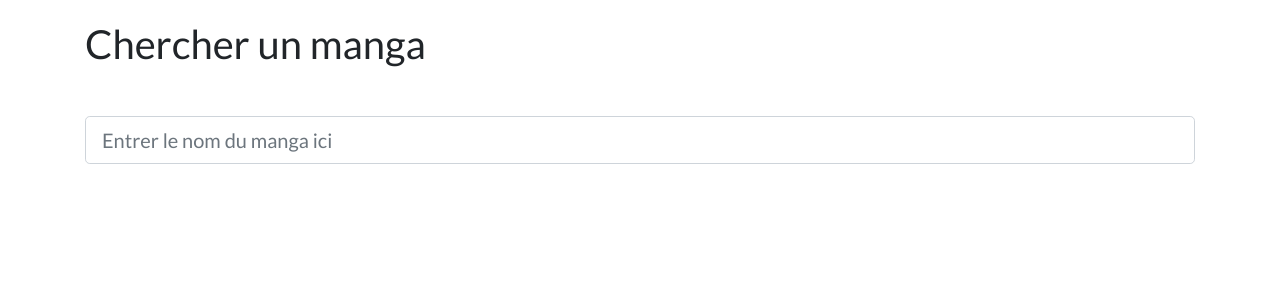
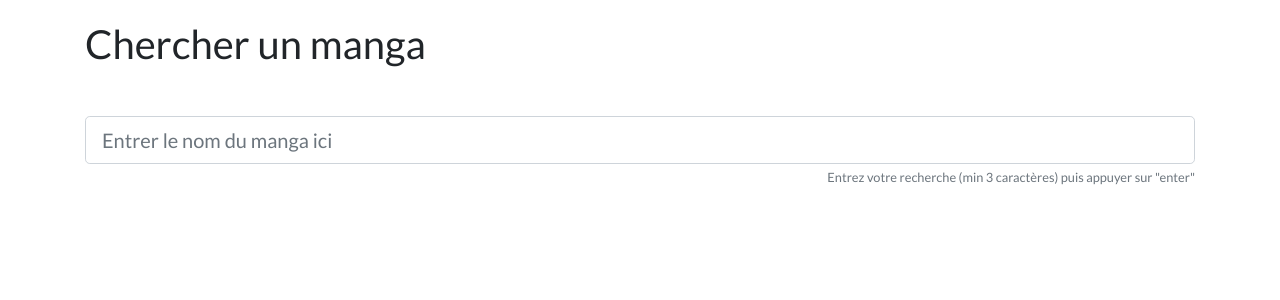
Before and after one commit to Cryde/mangamanager, a Symfony app: template templates/book/index.html.twig in a window 1280 px wide. Shown: the part 60-360 px from the top of the page. Run offline with Twig, Linux system fonts and the light colour scheme; the template is opened without the code that fills it, so the values that code supplies are empty; style sheets or scripts are compiled from the project's sources; some libraries are stand-ins or nearby versions.

Commit message:
feat: improve the search on enter + helper

```diff
--- a/assets/js/book/search.js
+++ b/assets/js/book/search.js
@@ -1,8 +1,9 @@
-import {debounce, waiting, templateBook} from "../helpers";
+import {waiting, templateBook} from "../helpers";
 
 export {handleSearch};
 
 let resultContainer = null;
+let lastSearch = '';
 
 function handleSearch() {
   const element = document.querySelector('.js-search-book');
@@ -13,18 +14,24 @@ function handleSearch() {
 
   resultContainer = document.querySelector('.js-results');
 
-  element.addEventListener('keydown', debounce(function () {
-    const value = this.value;
+  element.addEventListener('keydown', function (e) {
+    const code = (e.keyCode ? e.keyCode : e.which);
 
-    if (value.length > 3) {
+    if(code === 13) {
+      e.preventDefault();
+      const value = this.value;
+      if (value.length > 3 && lastSearch !== value) {
+        resultContainer.innerHTML = waiting();
+        lastSearch = value;
+        launchSearch(value);
+      }
+    }
+  });
+}
 
-      resultContainer.innerHTML = waiting();
-
-      getResult(value)
-      .then(displayResults)
-    }
-
-  }, 500));
+function launchSearch(value) {
+  getResult(value)
+  .then(displayResults);
 }
 
 function getResult(q) {
@@ -35,6 +42,11 @@ function displayResults(results) {
 
   const books = results.data;
 
+  if(!books.length) {
+    displayNoResult();
+    return;
+  }
+
   let htmlResult = '';
 
   for (const book of books) {
@@ -43,3 +55,13 @@ function displayResults(results) {
 
   resultContainer.innerHTML = htmlResult;
 }
+
+function displayNoResult() {
+  resultContainer.innerHTML = `
+  <div class="col-lg-12 mt-lg-5">
+  <div class="text-center">
+    Nous n'avons pas trouvé de résultats pour votre recherche.<br/>
+  </div>
+  </div>
+  `;
+}
--- a/assets/js/helpers.js
+++ b/assets/js/helpers.js
@@ -17,11 +17,16 @@ function waiting() {
 
 function templateBook({title, cover_url, url}) {
   return `
-    <div class="col-lg-3 text-center">
-      <a href="${url}">
-          ${title}
-          <img src="${cover_url}" alt="${title}" class="img-fluid"/>
-      </a>
+    <div class="col-lg-3 mt-lg-4">
+        <div class="card">
+          <img src="${cover_url}" alt="${title}" class="img-fluid card-img-top"/>
+          <div class="card-body">
+              <h6 class="card-title">${title}</h6>
+              <a href="${url}" class="btn btn-outline-primary btn-block">
+                  <i class="far fa-eye"></i> Voir
+              </a>
+          </div>
+      </div>
     </div>
   `;
 }
--- a/templates/book/index.html.twig
+++ b/templates/book/index.html.twig
@@ -8,6 +8,9 @@
     <form name="book_search" method="post">
         <input type="text" id="book_search_title" name="book_search[title]" required="required"
                placeholder="Entrer le nom du manga ici" class="form-control-lg js-search-book form-control"/>
+        <small id="passwordHelpBlock" class="form-text text-muted text-right">
+            Entrez votre recherche (min 3 caractères) puis appuyer sur "enter"
+        </small>
     </form>
 
     <div class="row js-results mt-lg-5 text-center"></div>
--- a/templates/book/show.html.twig
+++ b/templates/book/show.html.twig
@@ -42,7 +42,7 @@
                 <div class="card">
                     {% set cover = tome | cover_public_path %}
                     {% if cover %}
-                        <img src="{{ cover }}" alt="{{ book.title }}" class="img-fluid card-img-top"/>
+                        <img src="{{ cover }}" alt="{{ tome.title }}" class="img-fluid card-img-top"/>
                     {% endif %}
                     <div class="card-body">
                         <h6 class="card-title">{{ tome.title }}</h6>
```
Also changed, not shown: templates/book/_book_display.html.twig (+11 -5 lines).
